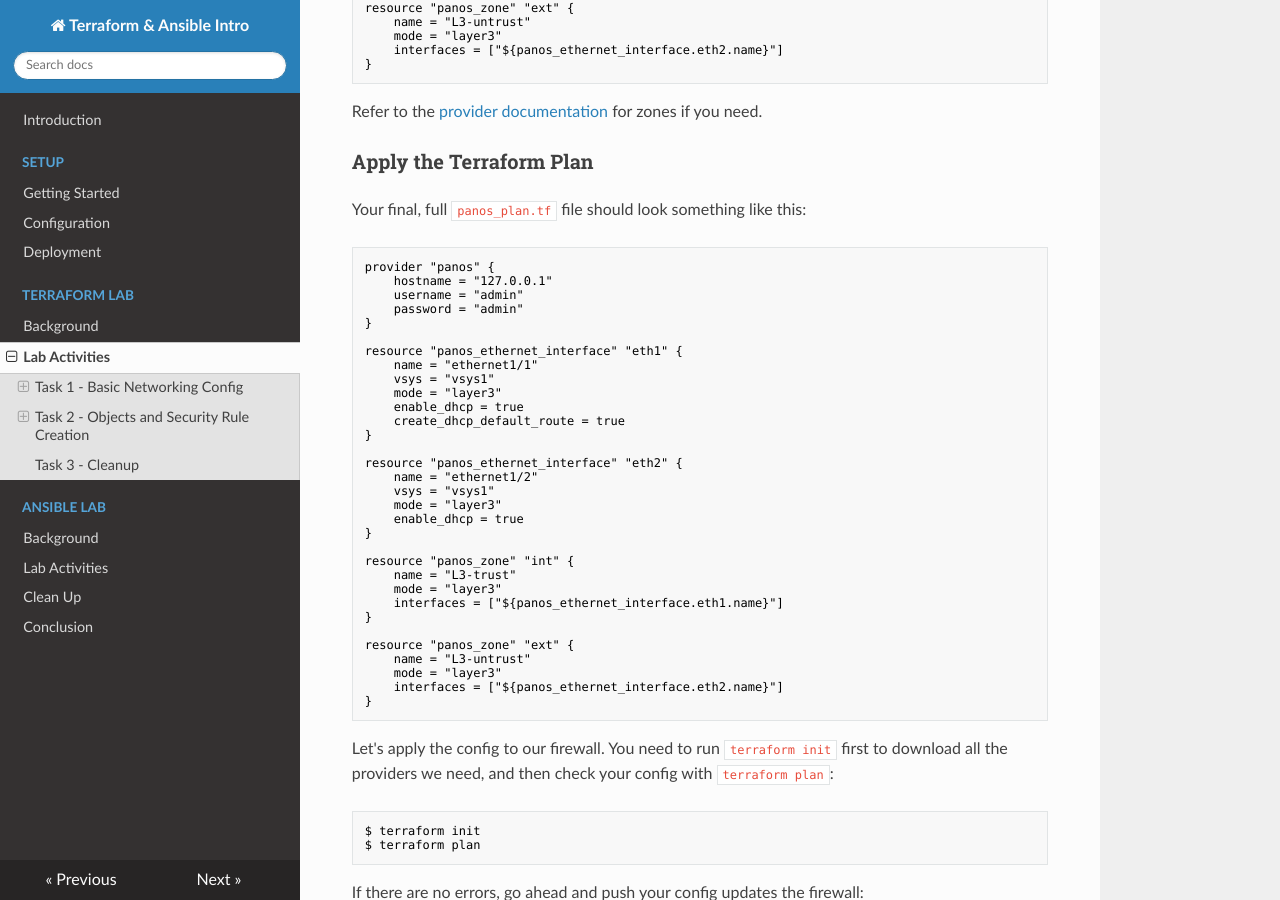
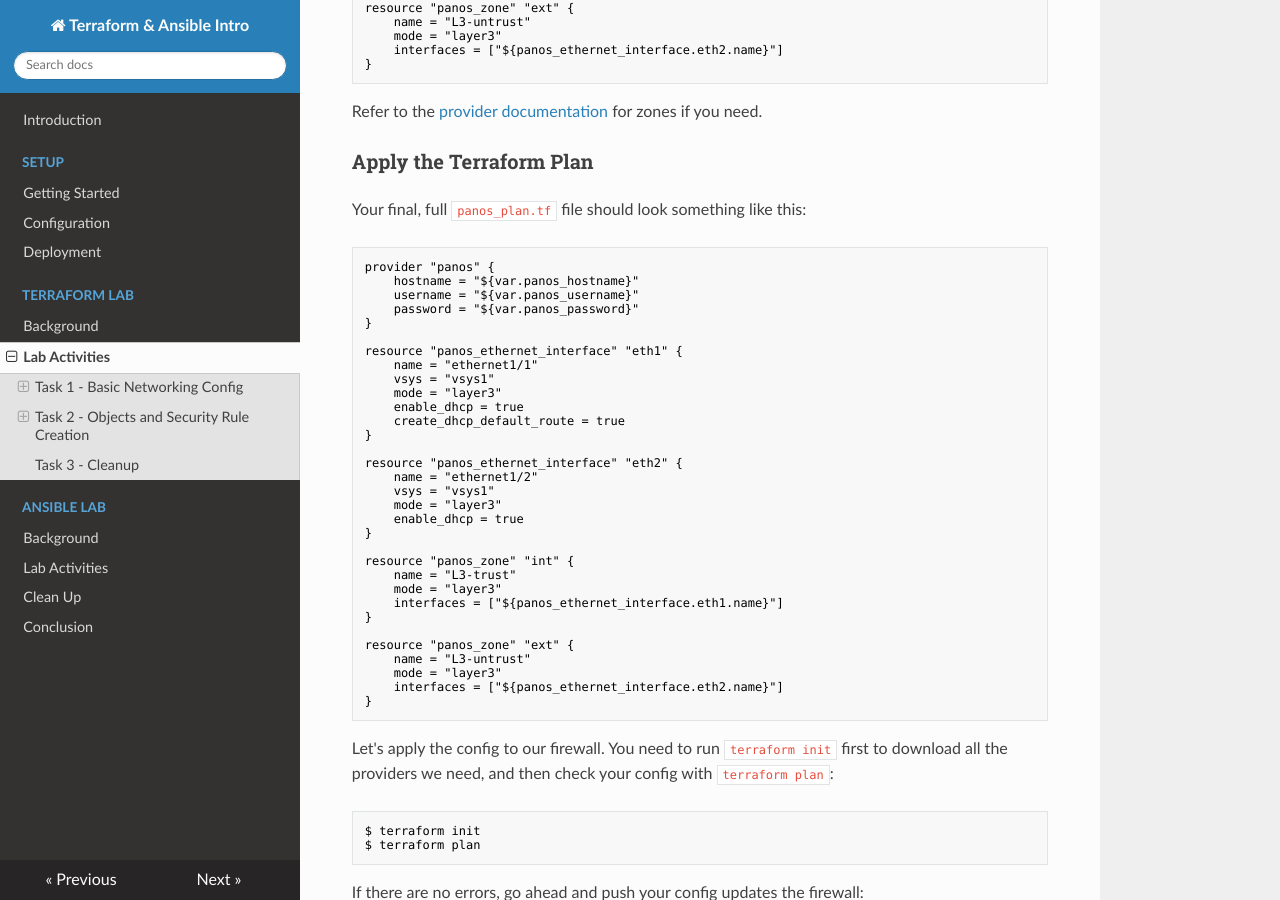
Before and after one commit to PaloAltoNetworks/terraform-ansible-intro, an MkDocs documentation site: the page built from docs/terraform-lab.md, in a window 1280 px wide and 900 px high, scrolled down 3661 px. Built offline with MkDocs 1.6.1, drawn with Linux system fonts in a browser that asks for light colours; nearby versions of some CDN libraries; old or Windows-style settings are respelled for this version of MkDocs; some of the changed text lies outside the part shown.

````diff
--- a/docs/terraform-lab.md
+++ b/docs/terraform-lab.md
@@ -110,9 +110,9 @@ Your final, full `panos_plan.tf` file should look something like this:
 
 ```hcl
 provider "panos" {
-    hostname = "127.0.0.1"
-    username = "admin"
-    password = "admin"
+    hostname = "${var.panos_hostname}"
+    username = "${var.panos_username}"
+    password = "${var.panos_password}"
 }
 
 resource "panos_ethernet_interface" "eth1" {
````
Also changed, not shown: other parts of docs/terraform-lab.md (+2 -2 lines), docs/configuration.md (+1 -1 lines), docs/deployment.md (+4 -4 lines), 1 other file.
